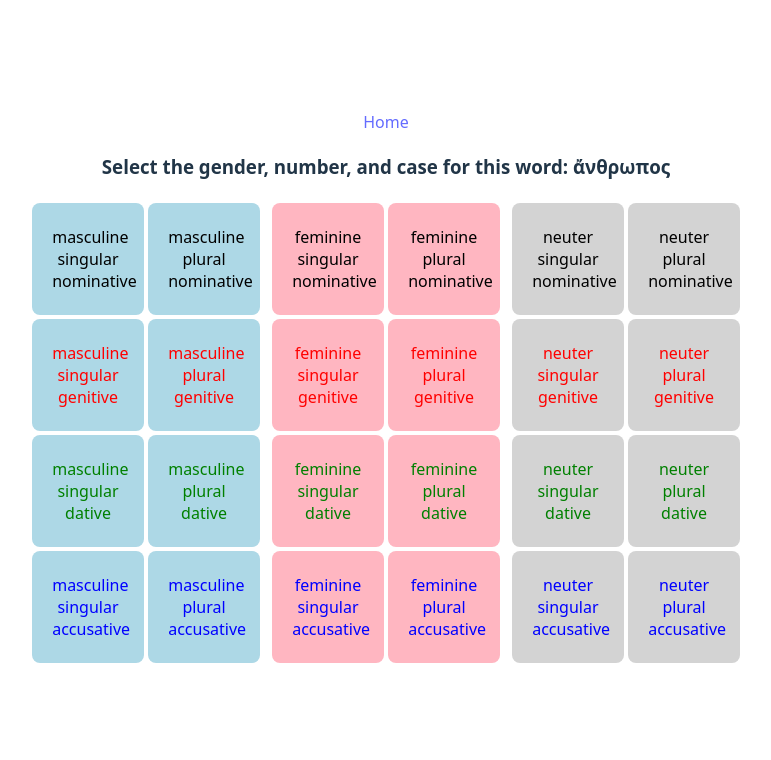
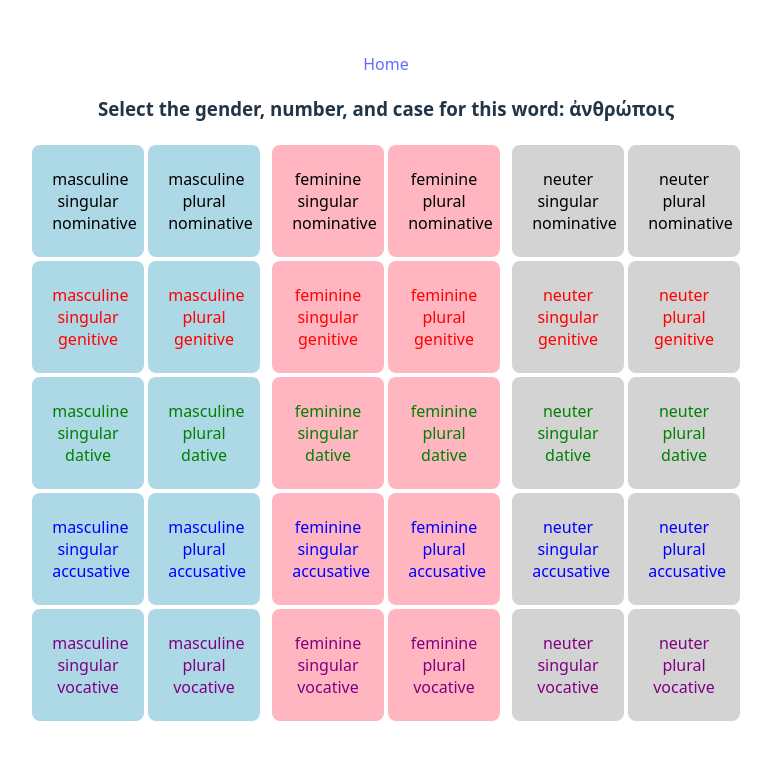
Before and after one commit to fhightower/koine-greek-games-vue, a Vue app: page /#/second-declension-flash-cards in a window 1280 px wide. Shown: the top 760 px of the page, without its empty margins (254-1025 px from the left). Built offline with nearby package versions, Linux system fonts and the light colour scheme.

Commit message:
Add support for vocative

```diff
--- a/src/components/GenderNumberCaseGrid.vue
+++ b/src/components/GenderNumberCaseGrid.vue
@@ -1,6 +1,9 @@
 <script setup lang="ts">
-defineProps<{
+import { computed } from "vue";
+
+const props = defineProps<{
   selectedAnswers: Set<string>;
+  includeVocative?: boolean;
 }>();
 
 const emit = defineEmits<{
@@ -9,7 +12,10 @@ const emit = defineEmits<{
 
 const genders = ["masculine", "feminine", "neuter"];
 const numbers = ["singular", "plural"];
-const cases = ["nominative", "genitive", "dative", "accusative"];
+const baseCases = ["nominative", "genitive", "dative", "accusative"];
+const cases = computed(() =>
+  props.includeVocative ? [...baseCases, "vocative"] : baseCases
+);
 
 function isSelected(selectedAnswers: Set<string>, gender: string, number: string, case_: string) {
   return selectedAnswers.has(`${gender}-${number}-${case_}`);
--- a/src/style.css
+++ b/src/style.css
@@ -93,6 +93,10 @@ button:focus-visible {
   color: blue;
 }
 
+.vocative {
+  color: purple;
+}
+
 .plural {
   font-weight: 500;
 }
--- a/src/views/SecondDeclensionFlashCards.vue
+++ b/src/views/SecondDeclensionFlashCards.vue
@@ -25,6 +25,70 @@ const questions = ref([
       genders: ["masculine"],
       number: "singular",
       cases: ["nominative"],
+    },
+  },
+  {
+    q: "ἀνθρώπου",
+    a: {
+      genders: ["masculine"],
+      number: "singular",
+      cases: ["genitive"],
+    },
+  },
+  {
+    q: "ἀνθρώπῳ",
+    a: {
+      genders: ["masculine"],
+      number: "singular",
+      cases: ["dative"],
+    },
+  },
+  {
+    q: "ἄνθρωπον",
+    a: {
+      genders: ["masculine"],
+      number: "singular",
+      cases: ["accusative"],
+    },
+  },
+  {
+    q: "ἄνθρωπε",
+    a: {
+      genders: ["masculine"],
+      number: "singular",
+      cases: ["vocative"],
+    },
+  },
+  {
+    q: "ἄνθρωποι",
+    a: {
+      genders: ["masculine"],
+      number: "plural",
+      cases: ["nominative", "vocative"],
+    },
+  },
+  {
+    q: "ἀνθρώπων",
+    a: {
+      genders: ["masculine"],
+      number: "plural",
+      cases: ["genitive"],
+    },
+  },
+  {
+    q: "ἀνθρώποις",
+    a: {
+      genders: ["masculine"],
+      number: "plural",
+      cases: ["dative"],
+    },
+  },
+  {
+    q: "ἀνθρώπους",
+    a: {
+      genders: ["masculine"],
+      number: "plural",
+      cases: ["accusative"],
     },
   },
 ]);
@@ -119,6 +183,7 @@ function checkAnswer(gender: string, number: string, case_: string) {
 
   <GenderNumberCaseGrid
     :selectedAnswers="selectedAnswers"
+    :includeVocative="true"
     @select="checkAnswer"
   />
 
```
